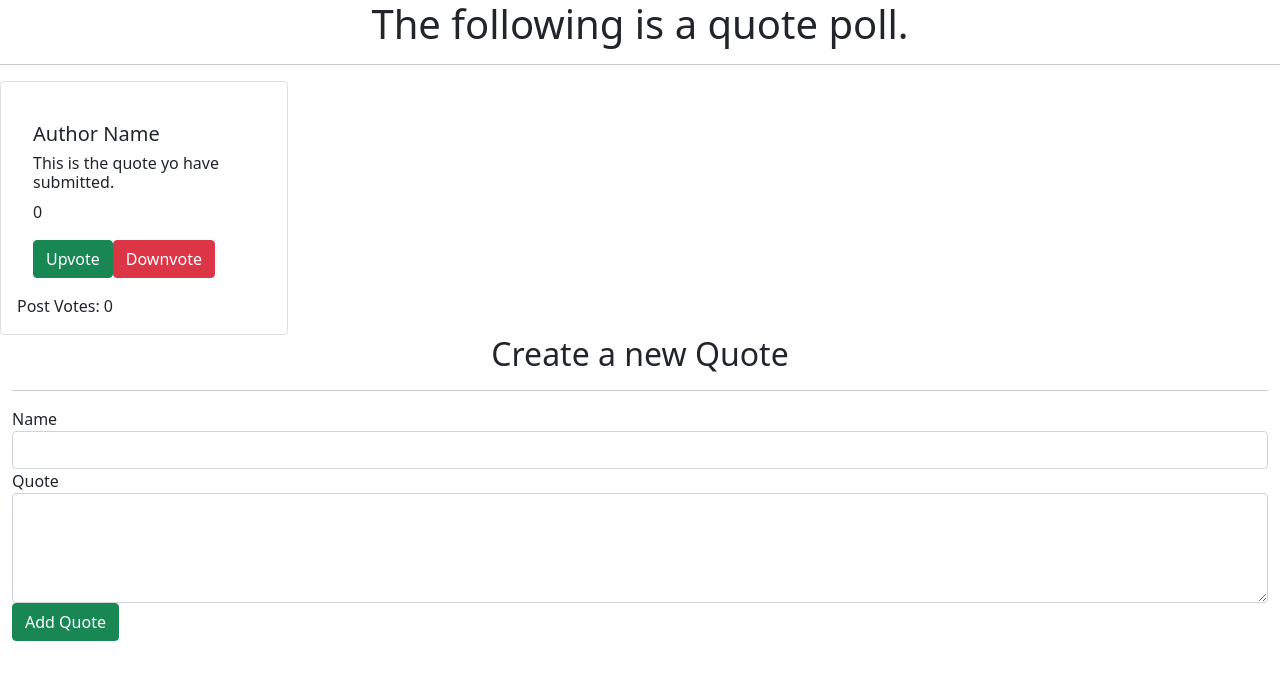
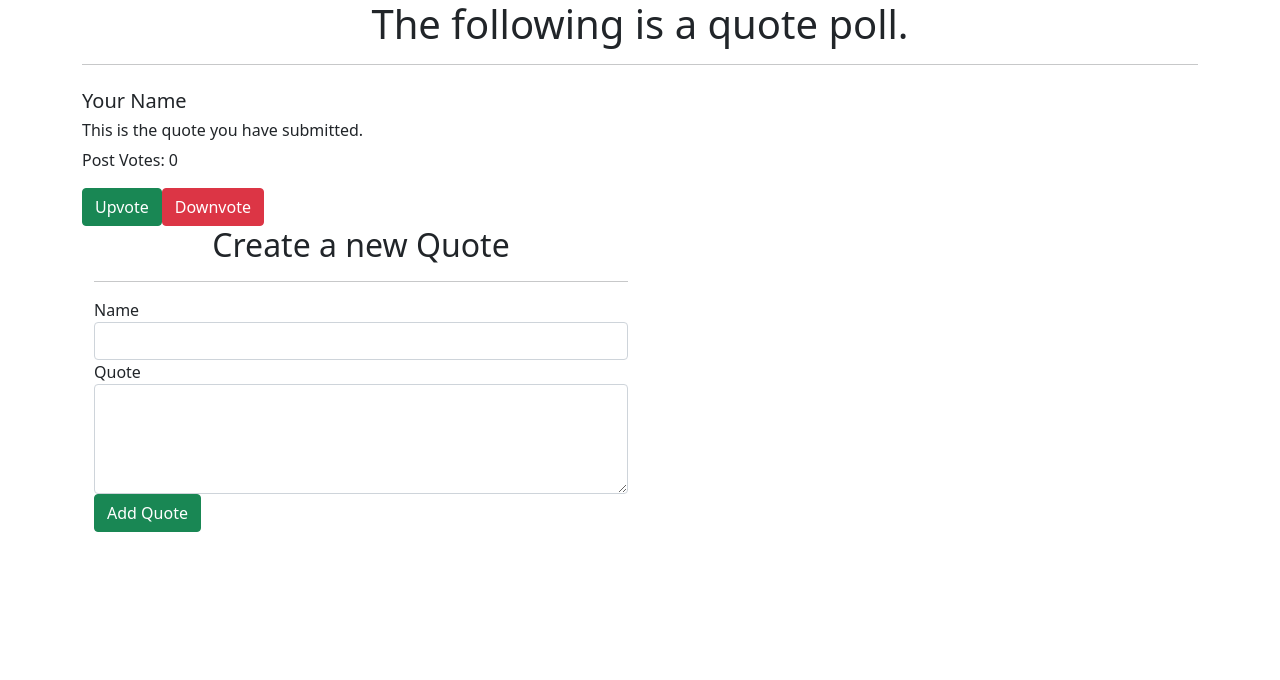
Before and after one commit to JosephNdegwa/quotes, an Angular app: page / in a window 1280 px wide. Shown: the top 680 px of the page. Built offline with nearby package versions, Linux system fonts and the light colour scheme.

Commit message:
add style to form

```diff
--- a/src/app/form/form.component.html
+++ b/src/app/form/form.component.html
@@ -5,12 +5,14 @@
 <form >
     <div class="form-group">
       <label for="name">Name</label>
-     <input type="text" class="form-control" id="name" >
+
+     <input type="text" class="form-control" id="name">
     </div>
     <div class="form-group">
       <label for="content">Quote</label>
       <textarea type="text" class="form-control" id="content" rows="4"></textarea>
     </div>
+
     <button type="submit" class="btn btn-success">Add Quote</button>
   </form>
 
--- a/src/app/form/form.component.ts
+++ b/src/app/form/form.component.ts
@@ -1,5 +1,6 @@
 import { Component, OnInit, Output, EventEmitter } from '@angular/core';
 import { Quote } from '@angular/compiler';
+
 
 
 
@@ -11,6 +12,12 @@ import { Quote } from '@angular/compiler';
 
 export class FormComponent implements OnInit {
 
+ //newQuote = new Quote ("","");
+ @Output() addQuote = new EventEmitter<Quote>();
+
+ submitQuote(){
+  //this.addQuote.emit(this.newQuote);
+}
 
   constructor() { }
 
--- a/src/app/like/like.component.html
+++ b/src/app/like/like.component.html
@@ -1,7 +1,7 @@
-<div class="card-body">
-    <h5 class="card-title">Author Name</h5>
-    <h6 class="card-detail">This is the quote yo have submitted.</h6>
-    <p class="card-text">{{numberOfLikes}}</p>
-    <button class="btn btn-success" (click)="likeButtonClick()">Upvote</button>
-    <button class="btn btn-danger" (click)="dislikeButtonClick()">Downvote</button>
+<div>
+  <h5>Your Name</h5>
+  <h6>This is the quote you have submitted.</h6>
+  <p>Post Votes: {{numberOfLikes}}</p>
+  <button class="btn btn-success" (click)="likeButtonClick()">Upvote</button>
+  <button class="btn btn-danger" (click)="dislikeButtonClick()">Downvote</button>
   </div>
--- a/src/app/post/post.component.html
+++ b/src/app/post/post.component.html
@@ -1,16 +1,21 @@
+<div class="container">
 <div class="centre">
 <h1>The following is a quote poll.</h1>
 <hr>
 </div>
 
+<div>
+    <div class="row">
+        <div class="col-md-6">
+        <h5>{{name}}</h5>
+        <h6>{{content}}</h6>
+        <app-like  [numberOfLikes]= "postLikes" (change)="onPostLikesUpdate($event)"></app-like>
 
-<div class="card" style="width: 18rem;">
-    <div class="card-body">
-        <h5 class="card-title">{{name}}</h5>
-        <h6 class="card-text">{{content}}</h6>
-        <app-like  [numberOfLikes]= "postLikes" (change)="onPostLikesUpdate($event)"></app-like>
-        Post Votes: {{postLikes}}
+        </div>
     </div>
 </div>
 
-<app-form (addQuote)="addNewQuote($event)"></app-form>
+<div class="col-md-6">
+<app-form></app-form>
+</div>
+</div>
--- a/src/app/post/post.component.ts
+++ b/src/app/post/post.component.ts
@@ -9,9 +9,10 @@ import { Quote } from '@angular/compiler';
 export class PostComponent {
 
 
-@Input() name!: string;
-@Input() content!: string;
-postLikes : number = 0;
+
+ @Input() name!: string;
+ @Input() content!: string;
+ postLikes : number = 0;
 
 onPostLikesUpdate = function (event:any) {
   //  this.postLikes = event;
@@ -19,9 +20,7 @@ onPostLikesUpdate = function (event:any) {
 
 }
 
-addNewQuote(post:any){
 
-}
 
 constructor() { }
 
```
